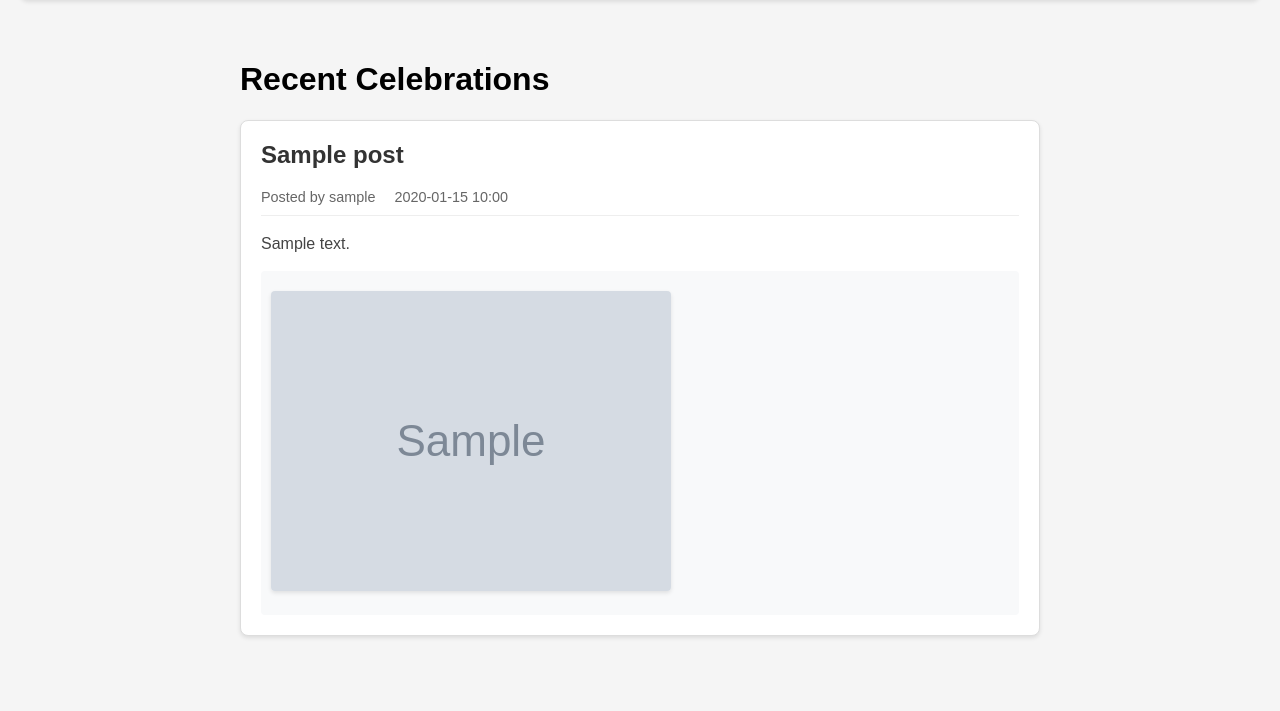
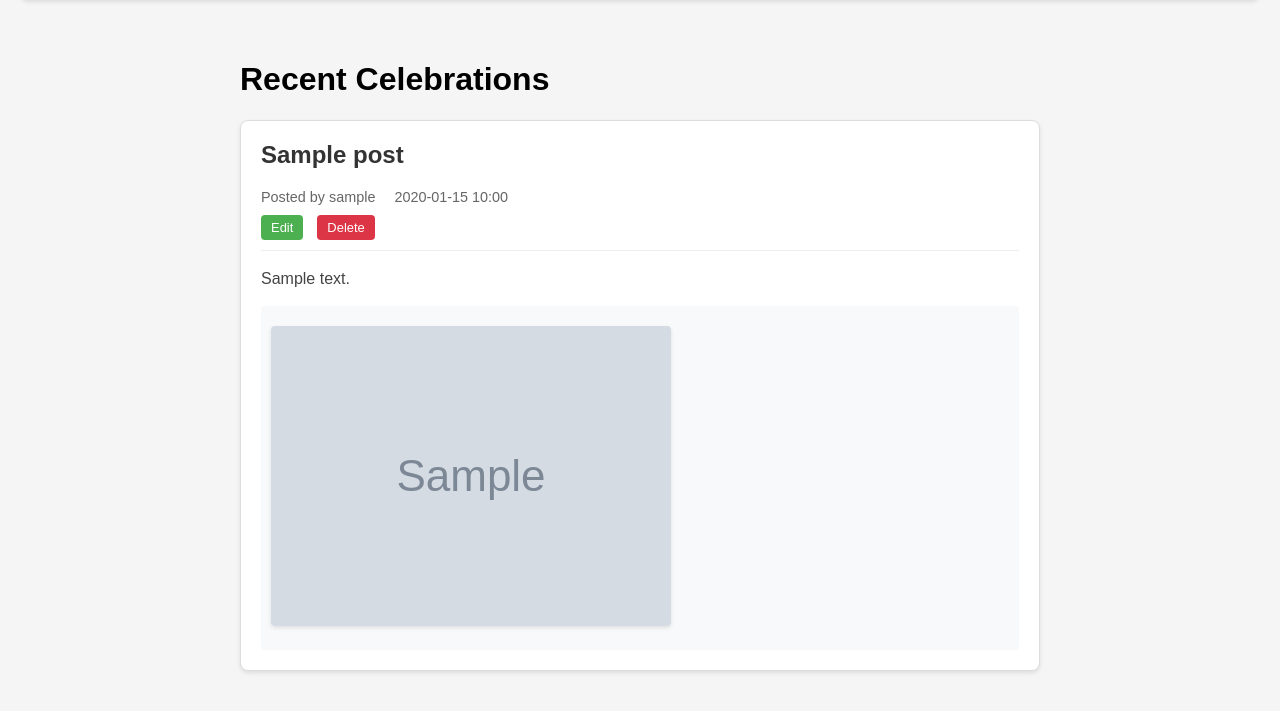
Before and after one commit to songsbyarchit/CelebrationBoard, a Flask app: page / in a window 1280 px wide. Shown: the part 68-779 px from the top of the page. Run offline with Flask 3, Linux system fonts and the light colour scheme; a user stored in the database is signed in; tables that the repository leaves empty hold one stand-in row (values such as "Sample post"); grey boxes marked "Sample" are stand-in pictures.

Commit message:
Added edit adn delete functionality and both work nicely! Images and text and title can all be edited on edit mode and when post is delted there's a confirmation message.

```diff
--- a/app/__init__.py
+++ b/app/__init__.py
@@ -5,7 +5,7 @@ from flask_login import LoginManager    #add login management
 
 app = Flask(__name__)
 app.config['UPLOAD_FOLDER'] = 'app/static/uploads'  # where files will be saved
-app.config['MAX_CONTENT_LENGTH'] = 16 * 1024 * 1024  # 16MB max file size
+app.config['MAX_CONTENT_LENGTH'] = 10 * 1024 * 1024  # 10MB max file size
 app.config['ALLOWED_EXTENSIONS'] = {'png', 'jpg', 'jpeg', 'gif', 'pdf', 'doc', 'docx'}  # allowed file types
 
 # Create upload folder if it doesn't exist
--- a/app/routes.py
+++ b/app/routes.py
@@ -99,3 +99,62 @@ def create_post():
         flash('Your celebration has been shared!')
         return redirect(url_for('home'))
     return render_template('create_post.html', form=form)
+
+@app.route("/post/<int:post_id>/edit", methods=['GET', 'POST'])
+@login_required
+def edit_post(post_id):
+    post = Post.query.get_or_404(post_id)
+    if post.author != current_user:
+        flash('You can only edit your own posts!')
+        return redirect(url_for('home'))
+
+    form = PostForm()
+
+    if form.validate_on_submit():
+        post.title = form.title.data
+        post.content = form.content.data
+
+        if form.file.data:
+            # Handle new file upload
+            file = form.file.data
+            filename = secure_filename(file.filename)
+            file_filename = f"{datetime.utcnow().strftime('%Y%m%d%H%M%S')}_{filename}"
+            file.save(os.path.join(app.config['UPLOAD_FOLDER'], file_filename))
+            post.file_filename = file_filename
+            post.file_path = f"uploads/{file_filename}"
+
+        db.session.commit()
+        flash('Your post has been updated!')
+        return redirect(url_for('home'))
+
+    # Pre-populate form with existing data
+    elif request.method == 'GET':
+        form.title.data = post.title
+        form.content.data = post.content
+
+    return render_template('create_post.html',
+                         title='Edit Post',
+                         form=form,
+                         legend='Edit Post')
+
+@app.route("/post/<int:post_id>/delete", methods=['POST'])
+@login_required
+def delete_post(post_id):
+    post = Post.query.get_or_404(post_id)
+    if post.author != current_user:
+        flash('You can only delete your own posts!')
+        return redirect(url_for('home'))
+
+    # Delete associated file if it exists
+    if post.file_filename:
+        try:
+            file_path = os.path.join(app.config['UPLOAD_FOLDER'], post.file_filename)
+            if os.path.exists(file_path):
+                os.remove(file_path)
+        except Exception as e:
+            print(f"Error deleting file: {e}")
+
+    db.session.delete(post)
+    db.session.commit()
+    flash('Your post has been deleted!')
+    return redirect(url_for('home'))
--- a/app/templates/base.html
+++ b/app/templates/base.html
@@ -142,6 +142,45 @@
             margin-right: 5px;
         }
 
+        /* Post action buttons */
+        .post-actions {
+            margin-top: 10px;
+        }
+
+        .btn-edit,
+        .btn-delete {
+            padding: 5px 10px;
+            margin-right: 10px;
+            border-radius: 4px;
+            text-decoration: none;
+            font-size: 0.9em;
+            cursor: pointer;
+        }
+
+        .btn-edit {
+            background-color: #4CAF50;
+            color: white;
+            border: none;
+        }
+
+        .btn-delete {
+            background-color: #dc3545;
+            color: white;
+            border: none;
+        }
+
+        .btn-edit:hover {
+            background-color: #45a049;
+        }
+
+        .btn-delete:hover {
+            background-color: #c82333;
+        }
+
+        .delete-form {
+            display: inline;
+        }
+
         /* Button styling */
         button,
         input[type="submit"] {
--- a/app/templates/index.html
+++ b/app/templates/index.html
@@ -10,6 +10,16 @@
         <div class="post-info">
             <span>Posted by {{ post.author.username }}</span>
             <span>{{ post.date_posted.strftime('%Y-%m-%d %H:%M') }}</span>
+
+            {% if post.author == current_user %}
+            <div class="post-actions">
+                <a href="{{ url_for('edit_post', post_id=post.id) }}" class="btn-edit">Edit</a>
+                <form action="{{ url_for('delete_post', post_id=post.id) }}" method="POST" class="delete-form">
+                    <button type="submit" class="btn-delete"
+                        onclick="return confirm('Are you sure you want to delete this post?');">Delete</button>
+                </form>
+            </div>
+            {% endif %}
         </div>
         <div class="post-content">
             {{ post.content }}
```
Also changed, not shown: app/forms.py (+19 -4 lines), 2 other files.
